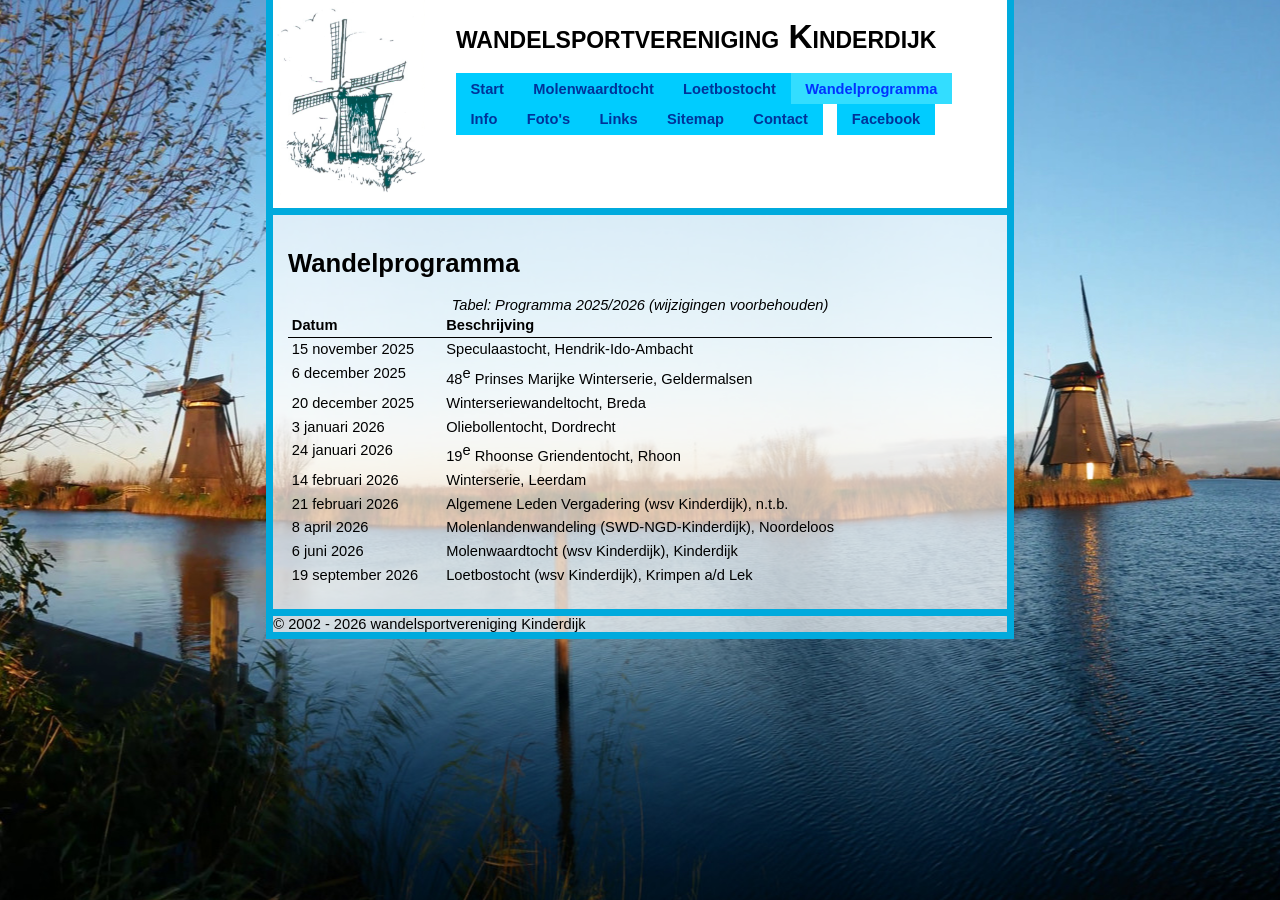
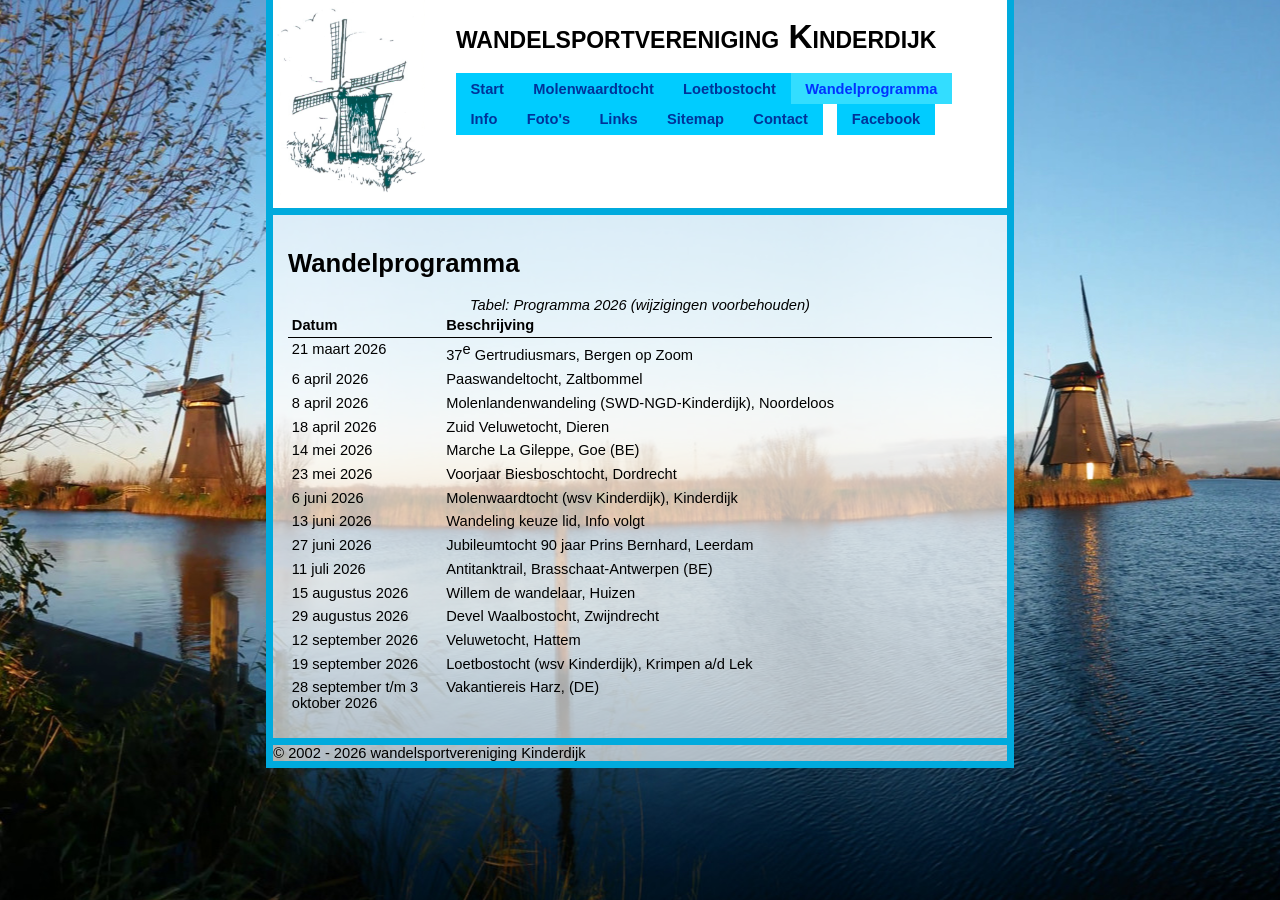
Before and after one commit to jvisser84/www.wsvkinderdijk.nl, a Jekyll site: the page built from docs/wandelprogramma.html, in a window 1280 px wide. Built offline with Jekyll 4.4.1, drawn with Linux system fonts in a browser that asks for light colours.

Commit message:
Wandelprogramma 2026 bijgewerkt

```diff
--- a/docs/_data/wandelprogramma.yml
+++ b/docs/_data/wandelprogramma.yml
@@ -1,30 +1,45 @@
-- name: Speculaastocht
-  location: Hendrik-Ido-Ambacht
-  date: 15 november 2025
-- name: 48<sup>e</sup> Prinses Marijke Winterserie
-  location: Geldermalsen
-  date: 6 december 2025
-- name: Winterseriewandeltocht
-  location: Breda
-  date: 20 december 2025
-- name: Oliebollentocht
-  location: Dordrecht
-  date: 3 januari 2026
-- name: 19<sup>e</sup> Rhoonse Griendentocht
-  location: Rhoon
-  date: 24 januari 2026
-- name: Winterserie
-  location: Leerdam
-  date: 14 februari 2026
-- name: Algemene Leden Vergadering (wsv Kinderdijk)
-  location: n.t.b.
-  date: 21 februari 2026
+- name: 37<sup>e</sup> Gertrudiusmars
+  location: Bergen op Zoom
+  date: 21 maart 2026
+- name: Paaswandeltocht
+  location: Zaltbommel
+  date: 6 april 2026
 - name: Molenlandenwandeling (SWD-NGD-Kinderdijk)
   location: Noordeloos
   date: 8 april 2026
+- name: Zuid Veluwetocht
+  location: Dieren
+  date: 18 april 2026
+- name: Marche La Gileppe
+  location: Goe (BE)
+  date: 14 mei 2026
+- name: Voorjaar Biesboschtocht
+  location: Dordrecht
+  date: 23 mei 2026
 - name: Molenwaardtocht (wsv Kinderdijk)
   location: Kinderdijk
   date: 6 juni 2026
+- name: Wandeling keuze lid
+  location: Info volgt
+  date: 13 juni 2026
+- name: Jubileumtocht 90 jaar Prins Bernhard
+  location: Leerdam
+  date: 27 juni 2026
+- name: Antitanktrail
+  location: Brasschaat-Antwerpen (BE)
+  date: 11 juli 2026
+- name: Willem de wandelaar
+  location: Huizen
+  date: 15 augustus 2026
+- name: Devel Waalbostocht
+  location: Zwijndrecht
+  date: 29 augustus 2026
+- name: Veluwetocht
+  location: Hattem
+  date: 12 september 2026
 - name: Loetbostocht (wsv Kinderdijk)
   location: Krimpen a/d Lek
   date: 19 september 2026
+- name: Vakantiereis Harz
+  location: (DE)
+  date: 28 september t/m 3 oktober 2026
--- a/docs/wandelprogramma.html
+++ b/docs/wandelprogramma.html
@@ -4,7 +4,7 @@ title: Wandelprogramma
 permalink: /wandelprogramma
 ---
 <table class="activiteiten" border="0">
-  <caption>Programma 2025/2026 (wijzigingen voorbehouden)</caption>
+  <caption>Programma 2026 (wijzigingen voorbehouden)</caption>
   <thead>
     <tr>
       <th class="datum">Datum</th>
```
